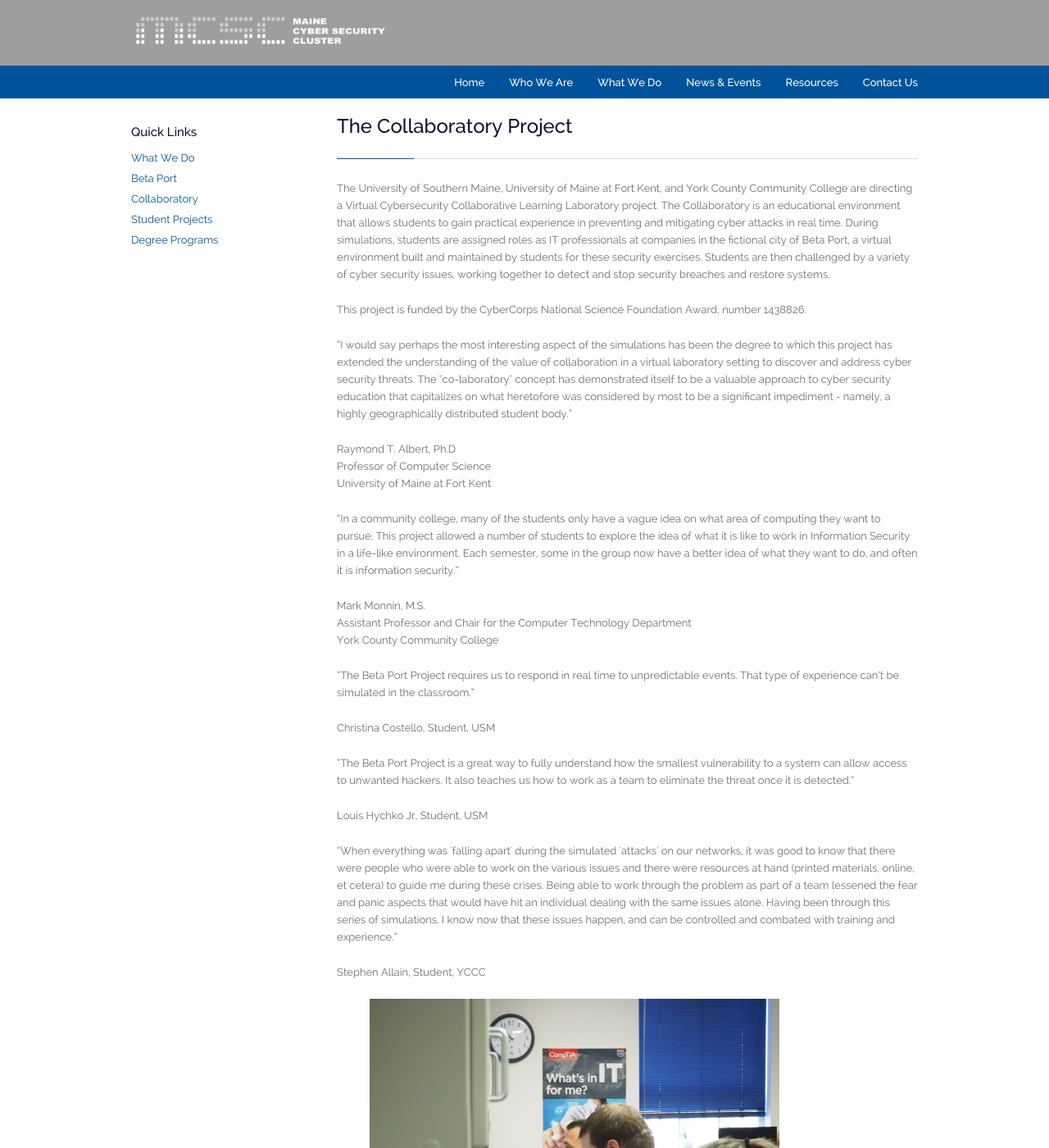
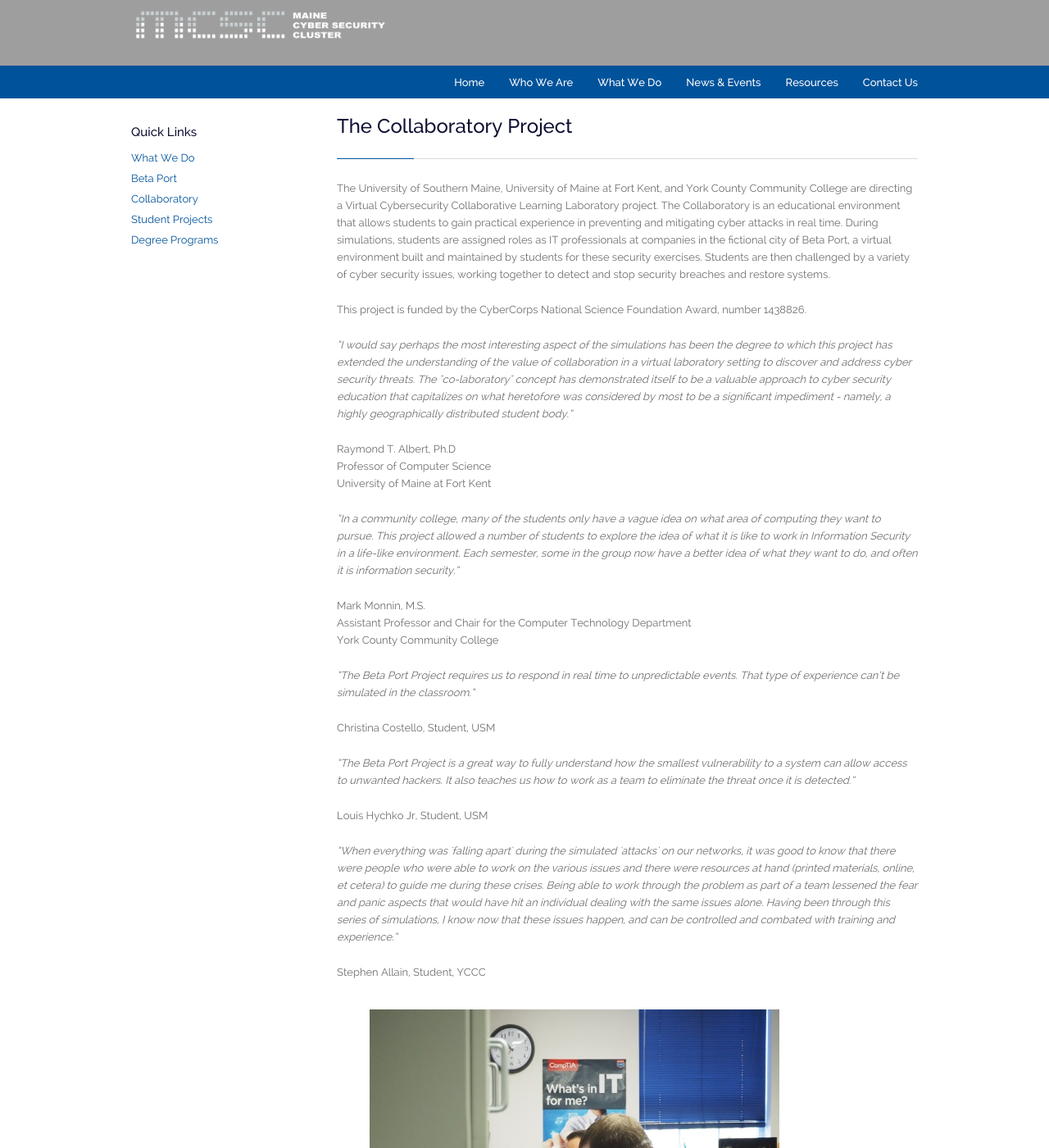
Before and after one commit to nick-spear/MCSC-Website-Update, a Jekyll site: the page built from _pages/what-we-do/collaboratory.md, in a window 1280 px wide and 1400 px high. Shown: the whole window at 82% size. Built offline with Jekyll 4.4.1, drawn with Linux system fonts in a browser that asks for light colours; nearby versions of some CDN libraries.

Commit message:
added images to beta port page and better formatted collaboratory page

```diff
--- a/_pages/what-we-do/collaboratory.md
+++ b/_pages/what-we-do/collaboratory.md
@@ -10,31 +10,31 @@
 
 <p>This project is funded by the CyberCorps National Science Foundation Award, number 1438826.</p>
 
-<p>“I would say perhaps the most interesting aspect of the simulations has been the degree to which this project has extended the understanding of the value of collaboration in a virtual laboratory setting to discover and address cyber security threats.  The "co-laboratory" concept has demonstrated itself to be a valuable approach to cyber security education that capitalizes on what heretofore was considered by most to be a significant impediment - namely, a highly geographically distributed student body.”</p>
+<p class="italic">“I would say perhaps the most interesting aspect of the simulations has been the degree to which this project has extended the understanding of the value of collaboration in a virtual laboratory setting to discover and address cyber security threats.  The "co-laboratory" concept has demonstrated itself to be a valuable approach to cyber security education that capitalizes on what heretofore was considered by most to be a significant impediment - namely, a highly geographically distributed student body.”</p>
 
 Raymond T. Albert, Ph.D<br>
 Professor of Computer Science<br>
 University of Maine at Fort Kent<br>
 
 
-<p>“In a community college, many of the students only have a vague idea on what area of computing they want to pursue. This project allowed a number of students to explore the idea of what it is like to work in Information Security in a life-like environment. Each semester, some in the group now have a better idea of what they want to do, and often it is information security.”</p>
+<p class="italic">“In a community college, many of the students only have a vague idea on what area of computing they want to pursue. This project allowed a number of students to explore the idea of what it is like to work in Information Security in a life-like environment. Each semester, some in the group now have a better idea of what they want to do, and often it is information security.”</p>
 
 Mark Monnin, M.S.<br>
 Assistant Professor and Chair for the Computer Technology Department<br>
 York County Community College<br>
 
 
-<p>“The Beta Port Project requires us to respond in real time to unpredictable events. That type of experience can’t be simulated in the classroom.”</p>
+<p class="italic">“The Beta Port Project requires us to respond in real time to unpredictable events. That type of experience can’t be simulated in the classroom.”</p>
 
 Christina Costello, Student, USM
 
 
-<p>“The Beta Port Project is a great way to fully understand how the smallest vulnerability to a system can allow access to unwanted hackers.  It also teaches us how to work as a team to eliminate the threat once it is detected.”</p>
+<p class="italic">“The Beta Port Project is a great way to fully understand how the smallest vulnerability to a system can allow access to unwanted hackers.  It also teaches us how to work as a team to eliminate the threat once it is detected.”</p>
 
 Louis Hychko Jr, Student, USM
 
 
-<p>“When everything was 'falling apart' during the simulated 'attacks' on our networks, it was good to know that there were people who were able to work on the various issues and there were resources at hand (printed materials, online, et cetera) to guide me during these crises.  Being able to work through the problem as part of a team lessened the fear and panic aspects that would have hit an individual dealing with the same issues alone.  Having been through this series of simulations, I know now that these issues happen, and can be controlled and combated with training and experience.”</p>
+<p class="italic">“When everything was 'falling apart' during the simulated 'attacks' on our networks, it was good to know that there were people who were able to work on the various issues and there were resources at hand (printed materials, online, et cetera) to guide me during these crises.  Being able to work through the problem as part of a team lessened the fear and panic aspects that would have hit an individual dealing with the same issues alone.  Having been through this series of simulations, I know now that these issues happen, and can be controlled and combated with training and experience.”</p>
 
 Stephen Allain, Student, YCCC
 
--- a/vanillacss/styles.css
+++ b/vanillacss/styles.css
@@ -320,6 +320,16 @@
 }
 .main-color {
 	color: #0e1033 !important;
+}
+.italic {
+	font-style: italic;
+}
+figure {
+	padding-top: 1em;
+	padding-bottom: 2em;
+}
+img {
+	padding-bottom: 1em;
 }
 /* -------------------------------- */
 /* Image Links
```
Also changed, not shown: _pages/what-we-do/betaport.md (+8 -0 lines), 3 other files.
